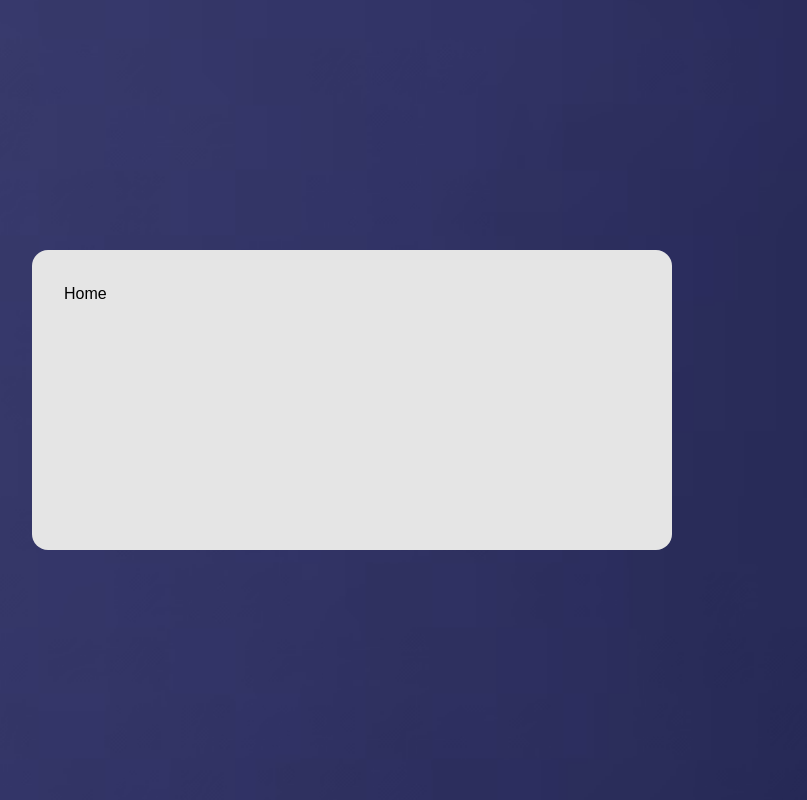
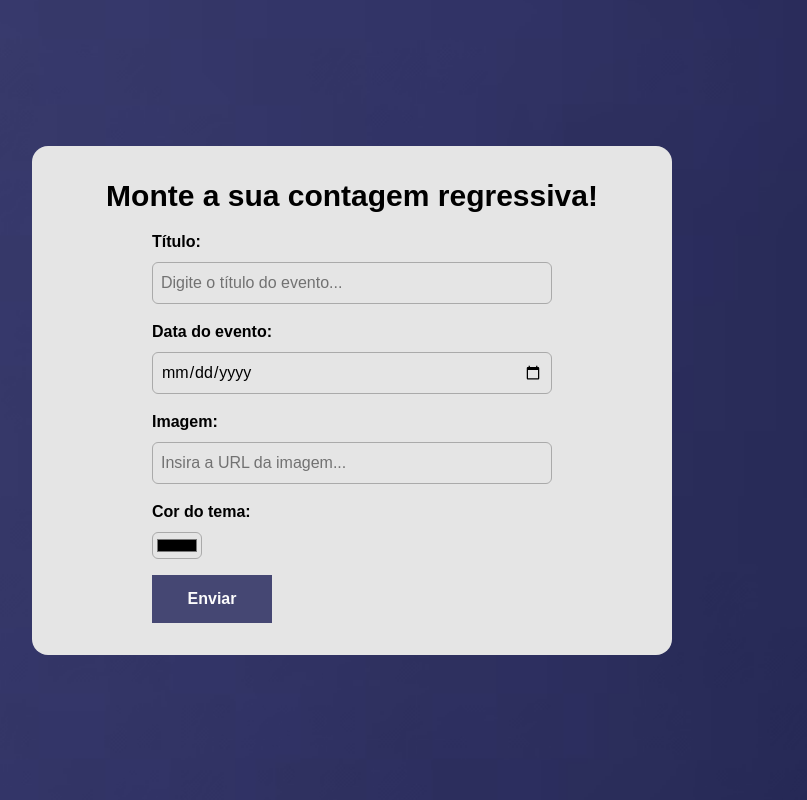
Before and after one commit to gabrielrech06/contador-regressivo, a React (Vite) app: page / in a window 1280 px wide. Shown: the whole page, without its empty margins (288-1095 px from the left). Built offline with nearby package versions, Linux system fonts and the light colour scheme.

Commit message:
Criando Formulário da Home

```diff
--- a/src/components/Counter.css
+++ /dev/null
@@ -1 +0,0 @@
-@import "tailwindcss";
--- a/src/components/Counter.jsx
+++ b/src/components/Counter.jsx
@@ -1,9 +1,9 @@
-import "./Counter.css"
-
 const Counter = ({ title, number }) => {
   return (
     <div className="flex flex-col items-center content-center gap-4">
-      <p className="bg-black text-white rounded-xl p-4 text-6xl font-bold min-w-20 text-center">{number}</p>
+      <p className="bg-black text-white rounded-xl p-4 text-6xl font-bold min-w-20 text-center">
+        {number}
+      </p>
       <h3 className="counter-text">{title}</h3>
     </div>
   );
--- a/src/components/Title.css
+++ /dev/null
@@ -1 +0,0 @@
-@import "tailwindcss";
--- a/src/components/Title.jsx
+++ b/src/components/Title.jsx
@@ -1,5 +1,3 @@
-import "./Title.css"
-
 const Title = ({ title }) => {
   return <h1 className="text-center mb-4 text-4xl font-bold">{title}</h1>;
 };
--- a/src/routes/Home.jsx
+++ b/src/routes/Home.jsx
@@ -1,7 +1,54 @@
 import React from "react";
 
 const Home = () => {
-  return <div>Home</div>;
+  return (
+    <div>
+      <h2 className="text-center text-3xl mb-4 font-bold">
+        Monte a sua contagem regressiva!
+      </h2>
+      <form className="flex flex-col gap-4 max-w-[400px] my-0 mx-auto">
+        <label className="flex flex-col gap-2">
+          <span className="font-bold">Título: </span>
+          <input
+            type="text"
+            name="title"
+            placeholder="Digite o título do evento..."
+            className="p-2 rounded-md border border-[#AAA]"
+          />
+        </label>
+        <label className="flex flex-col gap-2">
+          <span className="font-bold">Data do evento: </span>
+          <input
+            type="date"
+            name="date"
+            className="p-2 rounded-md border border-[#AAA]"
+          />
+        </label>
+        <label className="flex flex-col gap-2">
+          <span className="font-bold">Imagem: </span>
+          <input
+            type="text"
+            name="image"
+            placeholder="Insira a URL da imagem..."
+            className="p-2 rounded-md border border-[#AAA]"
+          />
+        </label>
+        <label className="flex flex-col gap-2">
+          <span className="font-bold">Cor do tema: </span>
+          <input
+            type="color"
+            name="color"
+            className="p-0.5 rounded-md border border-[#AAA]"
+          />
+        </label>
+        <input
+          type="submit"
+          value="Enviar"
+          className="bg-[#343667] text-white font-bold w-[120px] p-3 cursor-pointer opacity-90 transition delay-50 duration-300 hover:opacity-100"
+        />
+      </form>
+    </div>
+  );
 };
 
 export default Home;
```
